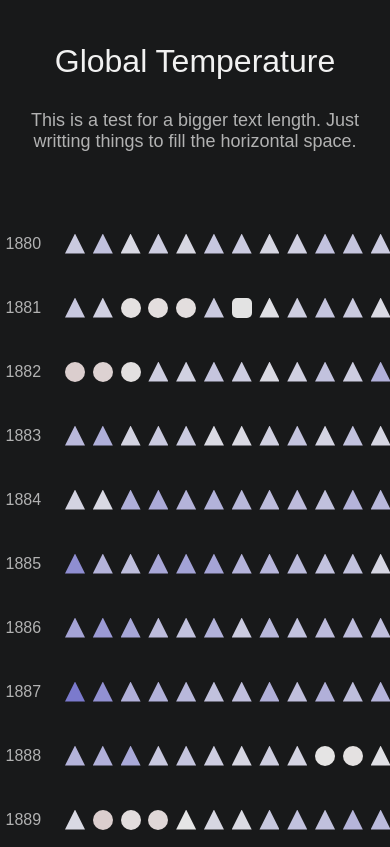
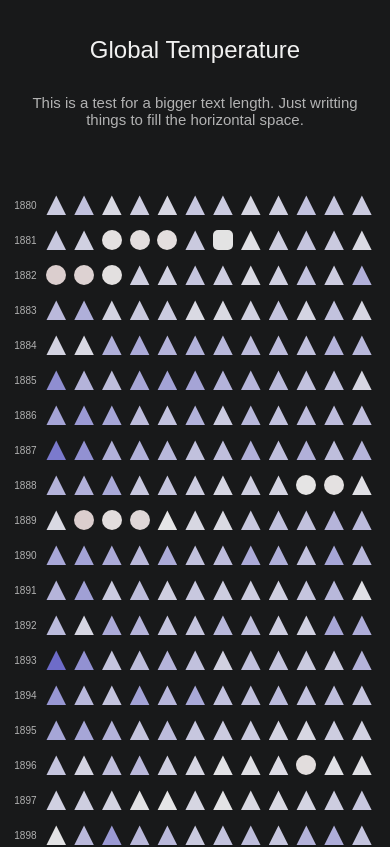
Before and after one commit to BeatrizFeliciano/global-temp, a SvelteKit app: page / in a window 390 px wide. Shown: the top 847 px of the page. Built offline with nearby package versions, Linux system fonts and the light colour scheme.

Commit message:
responsive font size

```diff
--- a/src/routes/+page.svelte
+++ b/src/routes/+page.svelte
@@ -59,7 +59,7 @@
 	<h2 class="text">This is a test for a bigger text length. Just writting things to fill the horizontal space.</h2>
 	{#each data as d}
 		<div class="data">
-			<p>{d.year}</p>
+			<p class="year">{d.year}</p>
 			{#each Array(12) as _, index}
 				<Tooltip
 					title="value: {parseFloat(d[month(index)])}"
@@ -85,14 +85,19 @@
 	}
 
 	p {
-		margin: 20px;
+		display: flex;
+		flex-direction: column;
+		justify-content: center;
+		align-items: center;
+		margin-right: 1.5vw;
+		font-size: clamp(10px, 2vw, 16px);
 	}
 
 	.title {
 		color: rgb(241, 241, 241);
 		margin-bottom: 20px;
 		text-align: center;
-		font-size: xx-large;
+		font-size: clamp(30px, 50px);
 	}
 
 	.text {
@@ -100,6 +105,7 @@
 		margin-bottom: 60px;
 		text-align: center;
 		font-size: large;
+		font-size: clamp(15px, 2vw, 20px);
 	}
 
 	.data {
@@ -107,8 +113,8 @@
 		flex-direction: row;
 		justify-content: center;
 		align-items: center;
-		margin-left: 10px;
-		margin-right: 20px;
+		margin-left: 50px;
+		margin-right: 50px;
 	}
 
 	.circle {
```
